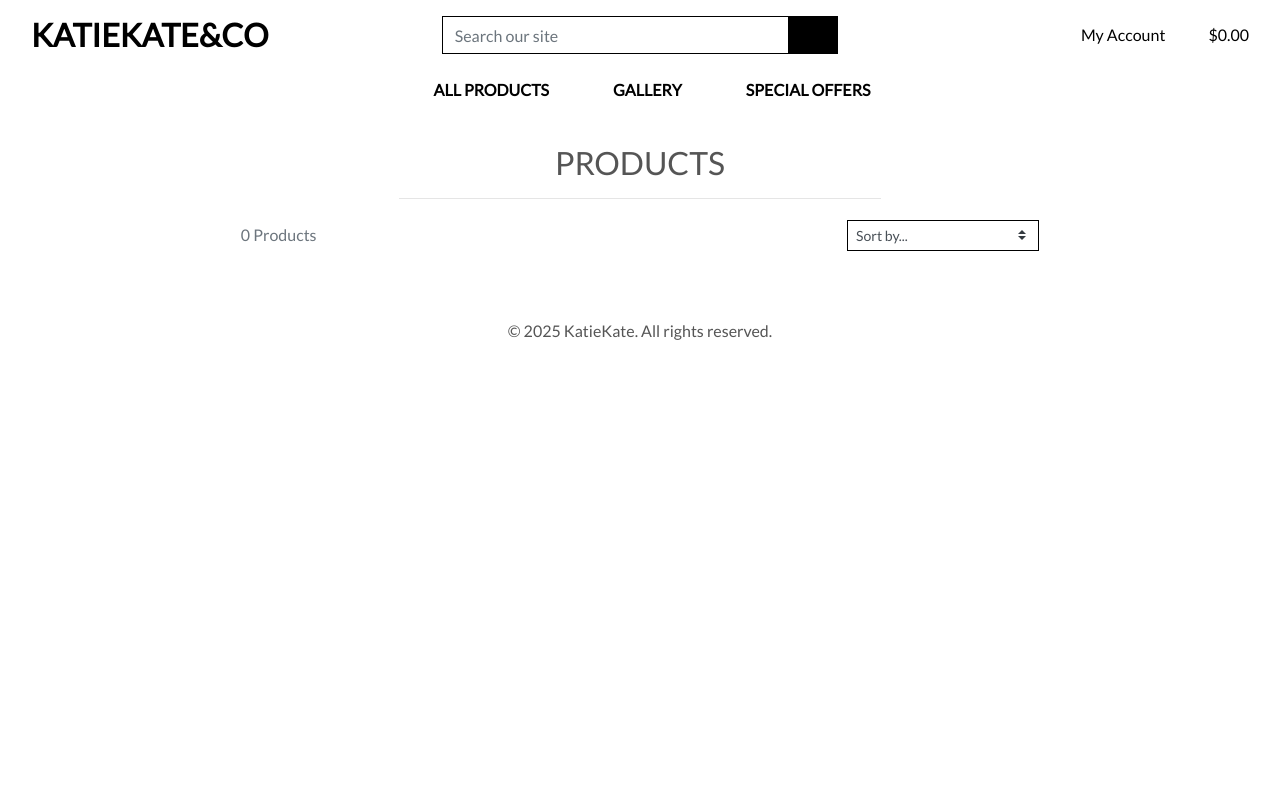
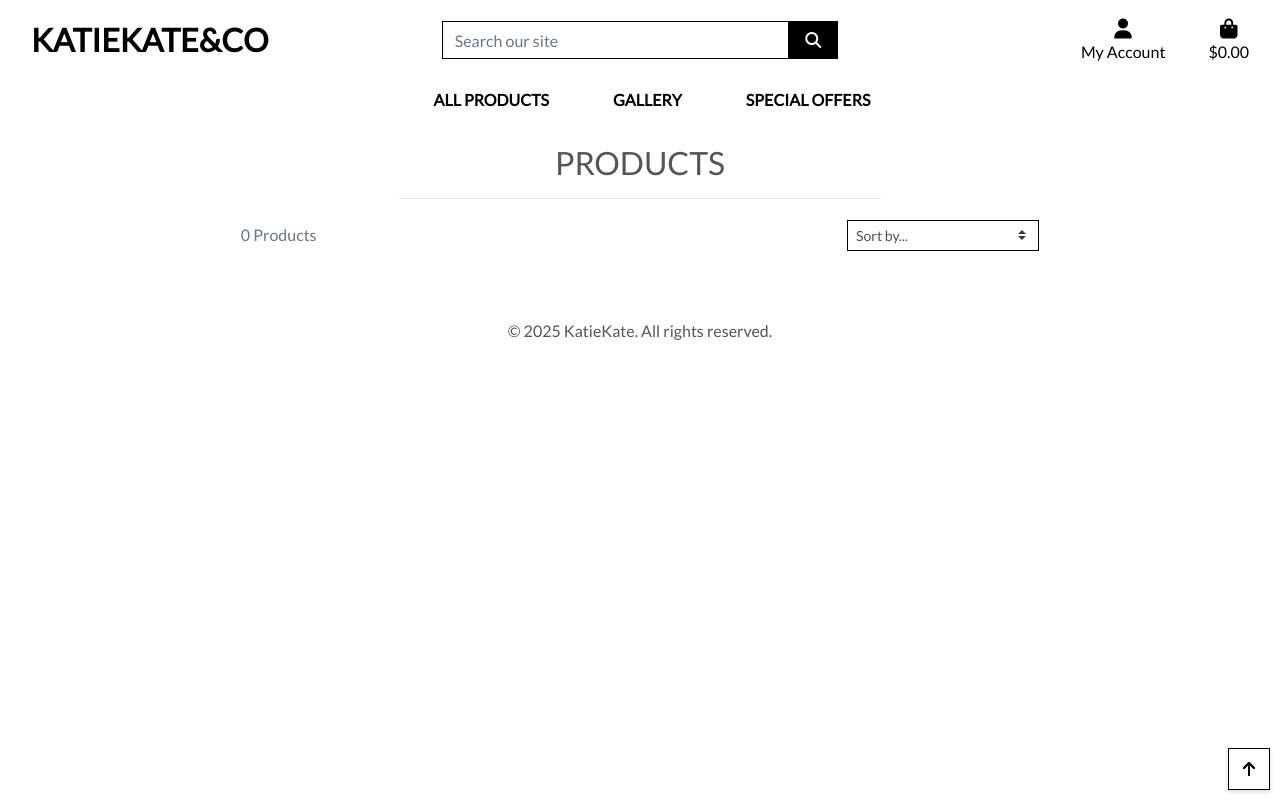
Before and after one commit to amegeddon/KatieKate, a Django app: page /products/ in a window 1280 px wide. Run offline with Django 3.2, Linux system fonts and the light colour scheme; data that the repository does not hold is empty; some libraries are stand-ins or nearby versions.

Commit message:
fix: Restore missing Font Awesome icons by re-adding script

```diff
--- a/products/templates/products/products.html
+++ b/products/templates/products/products.html
@@ -110,11 +110,22 @@
                 </div>
             </div>
         </div>
+         <div class="btt-button shadow-sm rounded-0 border border-black">
+        <a class="btt-link d-flex h-100">
+            <i class="fas fa-arrow-up text-black mx-auto my-auto"></i>
+        </a>
+    </div>
+    </div>
+    <div class="btt-button shadow-sm rounded-0 border border-black">
+        <a class="btt-link d-flex h-100">
+            <i class="fas fa-arrow-up text-black mx-auto my-auto"></i>
+        </a>
     </div>
 {% endblock %}
 
 {% block postloadjs %}
     {{ block.super }}
+    <!--below button that scrolls user back to the top not currently working - now fixed, the issue is that font awesome icons arent loading I suspect  -->
     <script type="text/javascript">
 		$('.btt-link').click(function(e) {
 			window.scrollTo(0,0)
--- a/static/css/base.css
+++ b/static/css/base.css
@@ -136,6 +136,17 @@ a.category-badge>span.badge:hover {
     color: #fff !important;
 }
 
+.btt-button {
+    height: 42px;
+    width: 42px;
+    position: fixed;
+    bottom: 10px;
+    right: 10px;
+}
+.btt-link {
+    cursor: pointer;
+}
+
 /* -------------------------------- Media Queries */
 
 /* Slightly larger container on xl screens */
--- a/templates/base.html
+++ b/templates/base.html
@@ -32,6 +32,7 @@
   <script src="https://stackpath.bootstrapcdn.com/bootstrap/4.4.1/js/bootstrap.min.js"
     integrity="sha384-wfSDF2E50Y2D1uUdj0O3uMBJnjuUD4Ih7YwaYd1iqfktj0Uod8GCExl3Og8ifwB6"
     crossorigin="anonymous"></script>
+  <script src="https://kit.fontawesome.com/db1cc1e7f8.js" crossorigin="anonymous"></script>
   {% endblock %}
 
   {% block extra_js %}{% endblock %}
```
